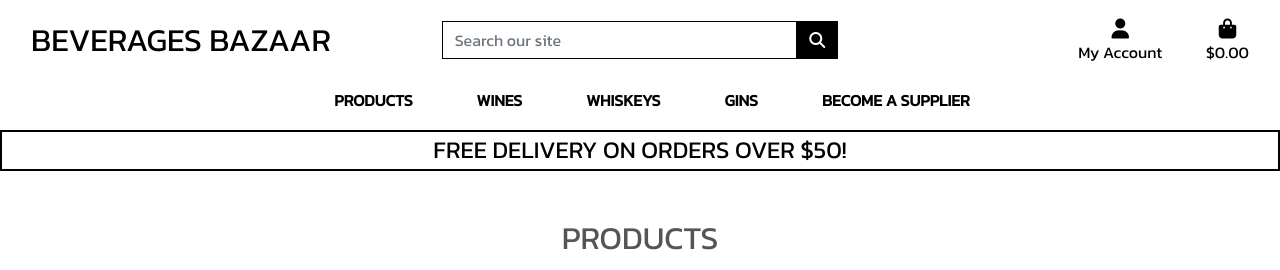
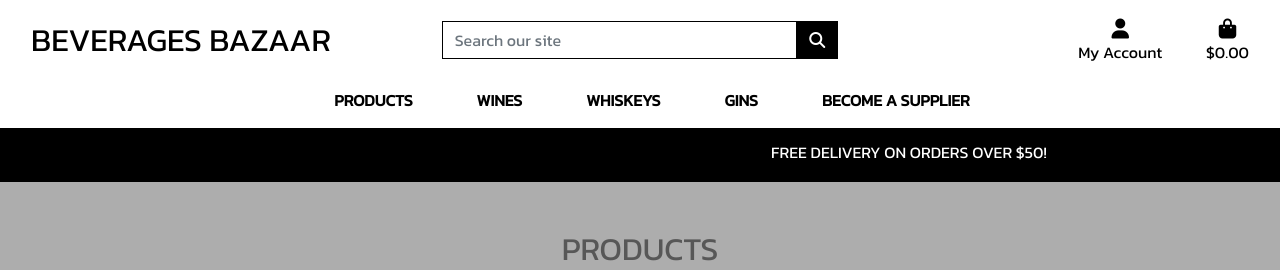
Before and after one commit to Afjunior18/beverage_bazaar, a Django app: page /products/ in a window 1280 px wide. Shown: the top 270 px of the page. Run offline with Django 3.2, Linux system fonts and the light colour scheme; data comes from the database, SQL or seed files in the repository; data that the repository does not hold is empty; parts of the project's set-up code (start-up, migrations or seed data) failed here and were passed over; some libraries are stand-ins or nearby versions.

Commit message:
Add animation on home, product pages, delivery banner

```diff
--- a/home/templates/home/index.html
+++ b/home/templates/home/index.html
@@ -10,6 +10,11 @@
 {% endblock %}
 
 {% block content %}
+    <div id="delivery-banner" class="row text-center">
+        <div class="col bg-black text-white marquee">
+            <p class="text-uppercase">Free delivery on orders over ${{ free_delivery_threshold }}!</p>
+        </div>
+    </div>
     <div class="container h-100">
         <div class="row h-100">
             <div class="col7 col-md-6 my-auto">
--- a/products/templates/products/product_detail.html
+++ b/products/templates/products/product_detail.html
@@ -13,6 +13,11 @@
 
 {% block content %}
     <div class="overlay"></div>
+    <div id="delivery-banner" class="row text-center">
+        <div class="col bg-black text-white marquee">
+            <p class="text-uppercase">Free delivery on orders over ${{ free_delivery_threshold }}!</p>
+        </div>
+    </div>
     <div class="container">
         <div class="row">
             <div class="col text-center">
--- a/products/templates/products/products.html
+++ b/products/templates/products/products.html
@@ -11,6 +11,11 @@
 
 {% block content %}
     <div class="overlay"></div>
+    <div id="delivery-banner" class="row text-center">
+        <div class="col bg-black text-white marquee">
+            <p class="text-uppercase">Free delivery on orders over ${{ free_delivery_threshold }}!</p>
+        </div>
+    </div>
     <div class="container-fluid mt-5">
         <div class="row">
             <div class="col text-center">
--- a/static/css/base.css
+++ b/static/css/base.css
@@ -5,9 +5,13 @@
 body {
     background: url('/media/background_01.png') no-repeat center center fixed;
     height: calc(100vh - 164px);
-    color: #555;
+    color: #ADADAD;
     font-family: "Kanit", sans-serif;
 
+}
+
+h1, h2, h3 {
+    color: #575757;
 }
 
 .logo-font {
@@ -80,11 +84,33 @@
 }
 
 .bg-black {
-    background: #fff !important;
-    color: black !important;
-    border: 2px solid black;
-    margin-top: 2px;
+    background: #000000 !important;
+    color: #fff !important;
     width: 100%;
+    padding: 2px;
+}
+
+.marquee{
+    width: 100%;
+    overflow: hidden;
+    white-space: nowrap;
+    box-sizing: border-box;
+}
+
+.marquee p {
+    margin-top: 10px;
+    display: inline-block;
+    padding-left: 100%; /* Inicia o texto fora da tela à direita */
+    animation: marquee 20s linear infinite; /* Aplica a animação */
+}
+
+@keyframes marquee {
+    0% {
+        transform: translateX(0%); /* Início do movimento (fora da tela à direita) */
+    }
+    100% {
+        transform: translateX(-100%); /* Fim do movimento (fora da tela à esquerda) */
+    }
 }
 
 .overlay {
@@ -93,7 +119,7 @@
     top: 0;
     left: 0;
     position: fixed;
-    background: white;
+    background: #ADADAD;
     z-index: -1;
 }
 
--- a/templates/base.html
+++ b/templates/base.html
@@ -109,11 +109,6 @@
             {% include 'includes/main-nav.html' %}
         </nav>
     </div>
-    <div id="delivery-banner" class="row text-center">
-        <div class="col bg-black text-white">
-            <h4 class="logo-font my-1">Free delivery on orders over ${{ free_delivery_threshold }}!</h4>
-        </div>
-    </div>
   </header>
 
     {% if messages %}
```
